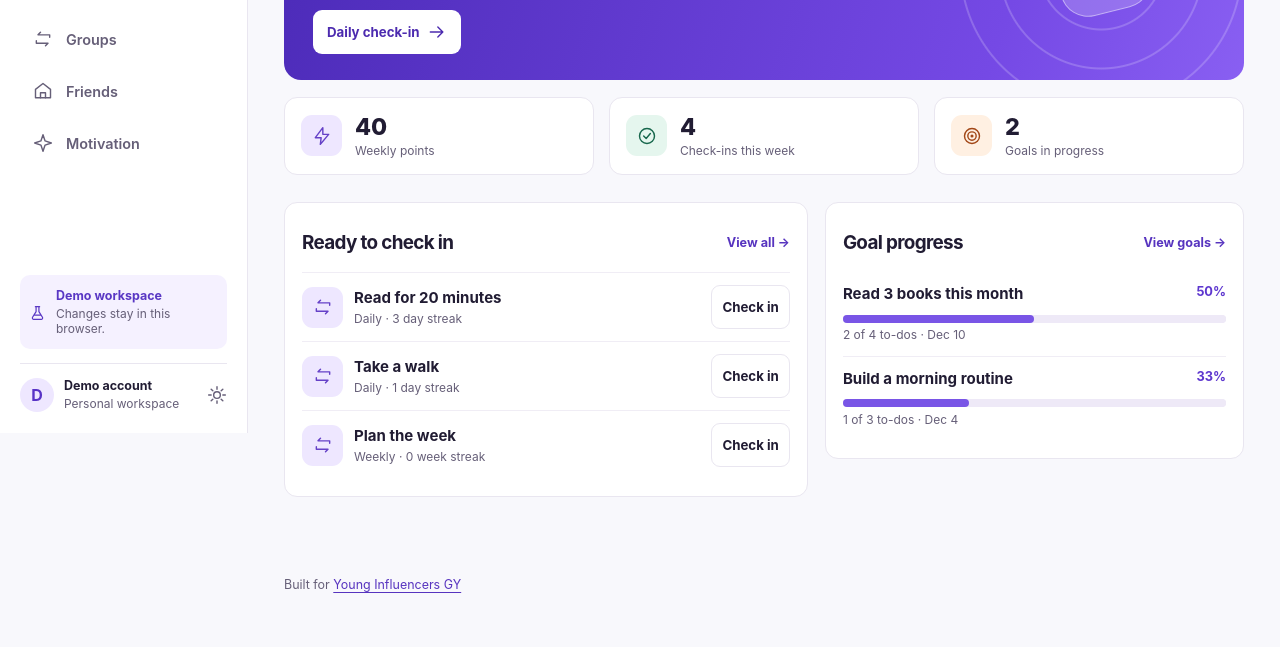
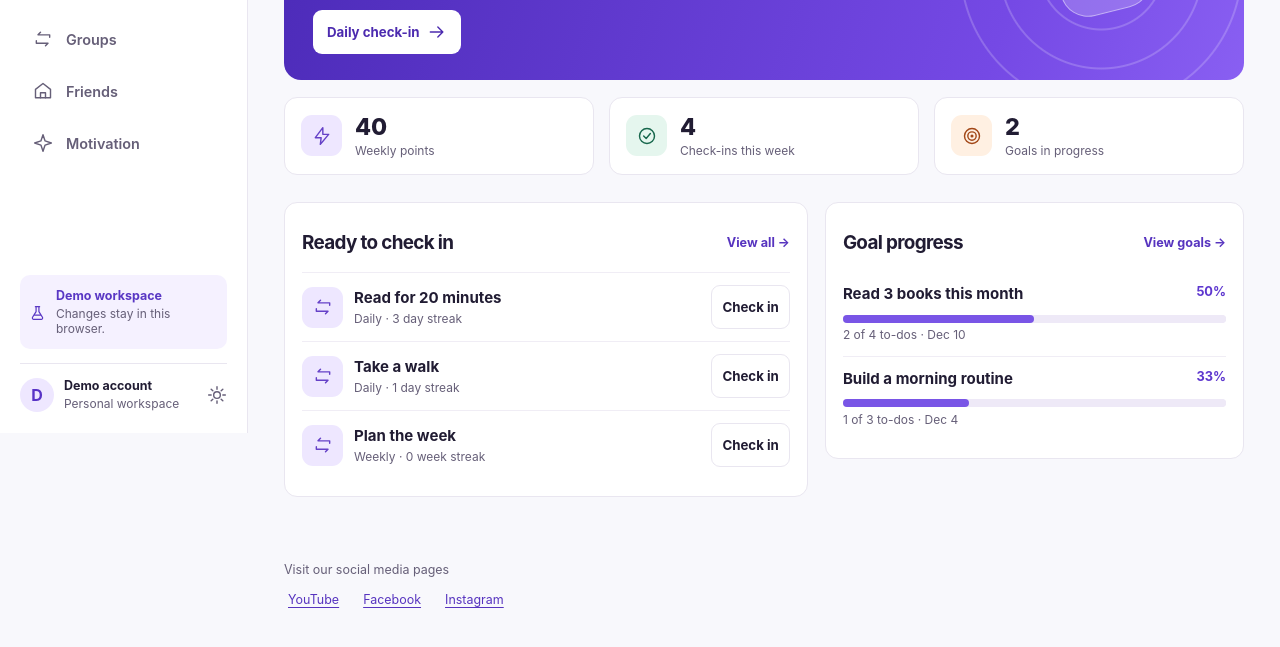
Before and after one commit to fury-of-de-night/Beat-The-Time, a plain HTML site: page docs/index.html in a window 1280 px wide. Shown: the part 367-1014 px from the top of the page. Drawn offline with Linux system fonts and the light colour scheme.

Commit message:
Link Young Influencers GY social pages in footer

```diff
--- a/docs/index.html
+++ b/docs/index.html
@@ -24,7 +24,14 @@
 <main>
   <header class="top"><div class="top-brand"><a class="mobile-brand" href="#today" aria-label="Beat the Time home"><img class="logo" src="./beat-the-time.jpg" width="44" height="44" alt=""></a><span id="top-label">Overview</span></div><div class="top-actions"><button id="mobile-settings" class="icon-button" aria-label="Demo settings" data-icon="settings"></button><button id="translate" class="translation" aria-label="Translation"><span data-icon="globe"></span><span id="language" aria-hidden="true">Translation</span></button></div></header>
   <div class="content" id="content"></div>
-  <footer class="site-footer">Built for <a href="https://www.youtube.com/@YoungInfluencersGY">Young Influencers GY</a></footer>
+  <footer class="site-footer">
+    <p id="social-links-label">Visit our social media pages</p>
+    <div class="footer-social-links" role="group" aria-labelledby="social-links-label">
+      <a href="https://www.youtube.com/@YoungInfluencersGY">YouTube</a>
+      <a href="https://facebook.com/younginfluencersgy">Facebook</a>
+      <a href="https://instagram.com/younginfluencersgy/?hl=en">Instagram</a>
+    </div>
+  </footer>
 </main>
 <dialog id="editor"><form id="form"><div class="dialog-head"><h2 id="form-title"></h2><button type="button" class="icon-button" id="close" aria-label="Close" data-icon="x"></button></div><div id="fields"></div><p class="error" id="error" role="alert"></p><div class="dialog-actions"><button type="button" class="secondary" id="cancel">Cancel</button><button class="primary" id="submit">Save</button></div></form></dialog>
 <div id="toast" role="status" class="toast"></div>
--- a/docs/style.css
+++ b/docs/style.css
@@ -37,3 +37,6 @@ dialog{width:min(92vw,460px);max-height:90dvh;border:1px solid var(--border);bor
   .toast { bottom: 102px; }
   .page-head { flex-wrap: wrap; }
 }
+
+.footer-social-links { display: flex; flex-wrap: wrap; gap: 0 16px; }
+.footer-social-links a { padding-inline: 4px; }
```
